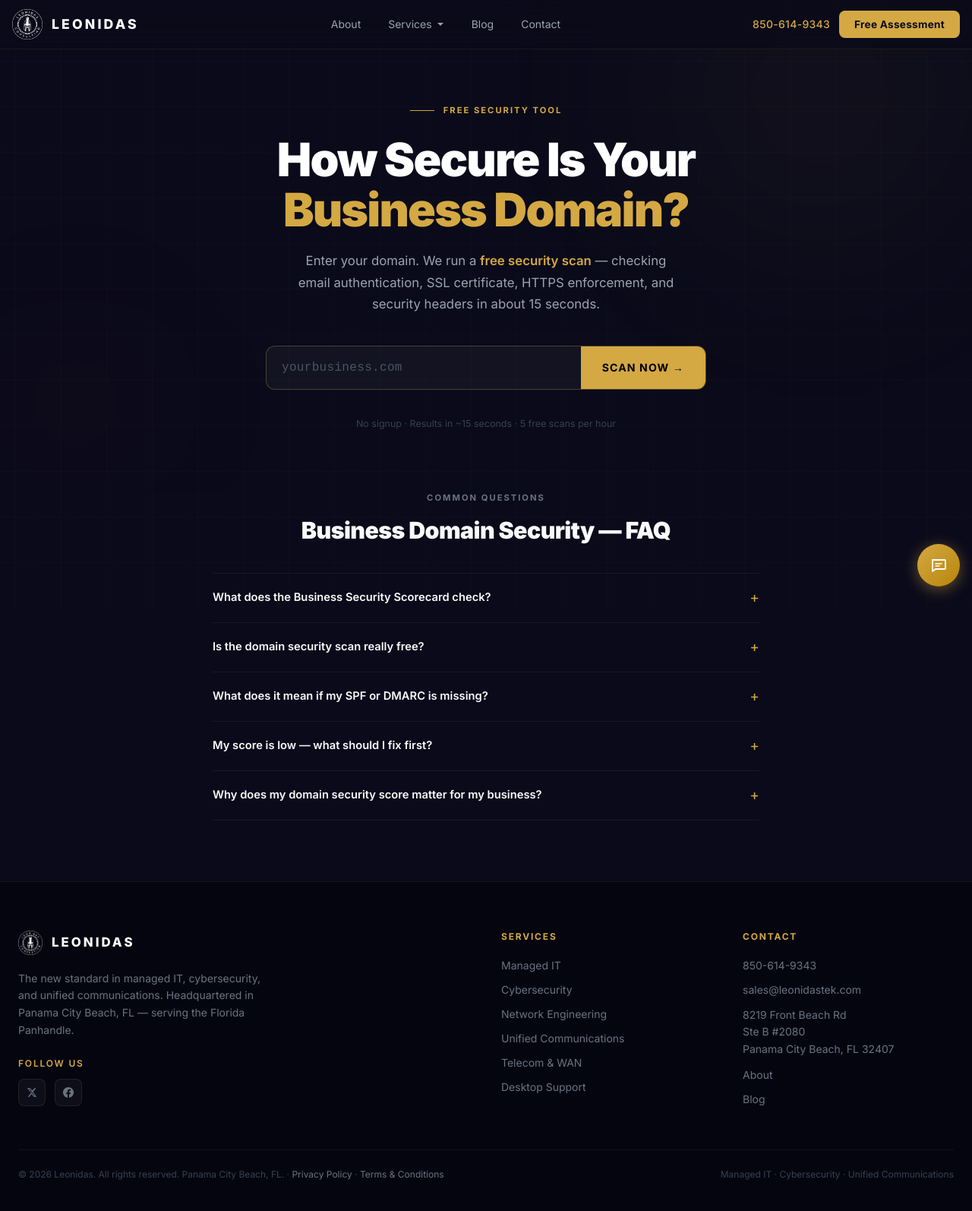
After one commit to LeonidasConsulting/leonidas-php, a PHP site: page /resources/security-scorecard.php in a window 1280 px wide. The commit adds this page. Shown: the whole page at 76% size. Run offline with PHP 8.4, Linux system fonts and the light colour scheme; a stand-in replaces the project's code that opens the database connection; style sheets or scripts are compiled from the project's sources; some libraries are stand-ins or nearby versions.

Commit message:
feat: Business Security Scorecard — domain scanner tool
- resources/scorecard-check.php: POST AJAX endpoint; rate-limited (5/hr),
  checks MX, SPF, DMARC, DKIM, SSL, HTTPS redirect, security headers; returns
  JSON score + per-check results
- resources/security-scorecard.php: full page with animated score ring,
  loading steps, check cards, FAQ section, FAQPage + BreadcrumbList JSON-LD
- sitemap.php: add /resources/security-scorecard entry
- services/managed-it.php: add security scorecard teaser CTA section

Co-Authored-By: Claude Sonnet 4.6 <noreply@anthropic.com>

```diff
--- /dev/null
+++ b/resources/security-scorecard.php
@@ -0,0 +1,334 @@
+<?php
+require_once dirname(__DIR__) . '/includes/config.php';
+
+$page_title       = 'Free Business Security Scorecard — Scan Your Domain | Leonidas';
+$page_description = 'Free domain security scan in 15 seconds. Check SPF, DMARC, DKIM, SSL, HTTPS redirect, and security headers. See your score and exactly what to fix.';
+$page_url         = SITE_URL . '/resources/security-scorecard';
+$canonical_url    = $page_url;
+$meta_description = $page_description;
+$og_image         = SITE_URL . '/assets/og-managed-it.png';
+$og_image_width   = 1200;
+$og_image_height  = 630;
+
+$faq_items = [
+    ['q'=>'What does the Business Security Scorecard check?',
+     'a'=>'Seven areas: MX email records, SPF anti-spoofing policy, DMARC enforcement, DKIM email signing, SSL certificate validity, HTTPS redirect enforcement, and security response headers (HSTS, X-Frame-Options, X-Content-Type-Options). All checks use real DNS lookups and live HTTP requests against your domain — nothing simulated.'],
+    ['q'=>'Is the domain security scan really free?',
+     'a'=>'Yes, completely free with no signup required. Enter your domain and get results in about 15 seconds. The scan is rate-limited to 5 scans per hour per IP to prevent abuse.'],
+    ['q'=>'What does it mean if my SPF or DMARC is missing?',
+     'a'=>'Without SPF and DMARC, anyone can send email that appears to come from your domain — a technique called email spoofing. It is used in business email compromise (BEC) attacks, the number one cybercrime by dollar loss per the FBI IC3. It also degrades your email deliverability over time.'],
+    ['q'=>'My score is low — what should I fix first?',
+     'a'=>'Fix email security first: SPF, DMARC, and DKIM together prevent spoofing and improve deliverability. SSL and HTTPS redirect come next since they affect every site visitor. Security headers round out the hardening. Leonidas configures all of these as part of every managed IT and cybersecurity engagement.'],
+    ['q'=>'Why does my domain security score matter for my business?',
+     'a'=>'Each failed check is a real attack surface that adversaries actively exploit against small businesses. Missing DMARC means spoofed emails reach your employees. An expiring SSL cert locks visitors out of your site. Missing HSTS exposes sessions to downgrade attacks. These are the actual entry points used in real SMB compromises.'],
+];
+
+$faq_schema = array_map(fn($f) => [
+    '@type'=>'Question','name'=>$f['q'],
+    'acceptedAnswer'=>['@type'=>'Answer','text'=>$f['a']],
+], $faq_items);
+
+$page_json_ld =
+    '<script type="application/ld+json">'.json_encode([
+        '@context'=>'https://schema.org','@type'=>'WebApplication',
+        'name'=>'Business Security Scorecard',
+        'description'=>'Free domain security scanner — SPF, DMARC, DKIM, SSL, HTTPS, and security headers.',
+        'url'=>$page_url,'applicationCategory'=>'SecurityApplication','operatingSystem'=>'Any',
+        'offers'=>['@type'=>'Offer','price'=>'0','priceCurrency'=>'USD'],
+        'author'=>['@type'=>'Organization','name'=>'Leonidas','url'=>SITE_URL],
+    ],JSON_UNESCAPED_SLASHES).'</script>'.
+    '<script type="application/ld+json">'.json_encode([
+        '@context'=>'https://schema.org','@type'=>'FAQPage',
+        'mainEntity'=>$faq_schema,
+    ],JSON_UNESCAPED_SLASHES).'</script>'.
+    '<script type="application/ld+json">'.json_encode([
+        '@context'=>'https://schema.org','@type'=>'BreadcrumbList',
+        'itemListElement'=>[
+            ['@type'=>'ListItem','position'=>1,'name'=>'Home','item'=>SITE_URL],
+            ['@type'=>'ListItem','position'=>2,'name'=>'Resources','item'=>SITE_URL.'/resources'],
+            ['@type'=>'ListItem','position'=>3,'name'=>'Business Security Scorecard','item'=>$page_url],
+        ],
+    ],JSON_UNESCAPED_SLASHES).'</script>';
+
+$page_css = '
+  .scan-input-wrap {
+    display:flex; max-width:580px; margin:0 auto;
+    background:rgba(255,255,255,0.04); border:1px solid rgba(212,168,67,0.3);
+    border-radius:0.75rem; overflow:hidden; transition:border-color 0.2s,box-shadow 0.2s;
+  }
+  .scan-input-wrap:focus-within { border-color:rgba(212,168,67,0.7); box-shadow:0 0 0 3px rgba(212,168,67,0.1); }
+  .scan-input {
+    flex:1; background:none; border:none; outline:none; padding:1rem 1.25rem;
+    font-size:1rem; color:#FFFFFF; font-family:"Courier New",monospace; letter-spacing:0.02em;
+  }
+  .scan-input::placeholder { color:#4B5563; }
+  .scan-btn {
+    background:#D4A843; color:#000; border:none; padding:0 1.75rem;
+    font-size:0.88rem; font-weight:700; letter-spacing:0.08em; text-transform:uppercase;
+    cursor:pointer; transition:background 0.2s; white-space:nowrap; flex-shrink:0;
+  }
+  .scan-btn:hover { background:#E8BC55; }
+  .scan-btn:disabled { background:#4B5563; cursor:not-allowed; }
+  #score-ring { transition:stroke-dasharray 1.2s cubic-bezier(0.16,1,0.3,1); }
+  .status-pass { color:#4ADE80; } .status-warn { color:#FBBF24; } .status-fail { color:#EF4444; }
+  .border-pass { border-left-color:#4ADE80 !important; }
+  .border-warn { border-left-color:#FBBF24 !important; }
+  .border-fail { border-left-color:#EF4444 !important; }
+  .check-card {
+    background:rgba(255,255,255,0.02); border:1px solid rgba(255,255,255,0.06);
+    border-left:3px solid rgba(255,255,255,0.1); border-radius:0.75rem;
+    padding:1rem 1.25rem; display:flex; gap:0.875rem; align-items:flex-start;
+  }
+  .check-icon { font-size:1.1rem; flex-shrink:0; margin-top:0.05rem; line-height:1; }
+  .check-label { font-size:0.88rem; font-weight:600; color:#F9FAFB; margin-bottom:0.25rem; }
+  .check-detail { font-size:0.78rem; color:#6B7280; line-height:1.55; }
+  .check-pts { font-size:0.72rem; margin-top:0.35rem; color:#4B5563; }
+  .scan-step { display:flex; align-items:center; gap:0.75rem; padding:0.5rem 0; color:#6B7280; font-size:0.85rem; opacity:0; transition:opacity 0.3s; }
+  .scan-step.visible { opacity:1; }
+  .spinner { width:14px; height:14px; border:2px solid rgba(212,168,67,0.2); border-top-color:#D4A843; border-radius:50%; animation:spin 0.7s linear infinite; flex-shrink:0; }
+  @keyframes spin { to { transform:rotate(360deg); } }
+  .faq-trigger[aria-expanded="true"] .faq-icon { transform:rotate(45deg); }
+  @media (max-width:640px) {
+    .scan-input-wrap { flex-direction:column; }
+    .scan-btn { padding:0.875rem; border-radius:0; }
+    .checks-grid { grid-template-columns:1fr !important; }
+  }
+';
+require_once dirname(__DIR__) . '/includes/header.php';
+?>
+
+<!-- HERO -->
+<section style="padding-top:8rem;padding-bottom:5rem;position:relative;overflow:hidden;">
+  <div class="orb" style="width:700px;height:700px;background:radial-gradient(circle,rgba(212,168,67,0.05) 0%,transparent 70%);top:-200px;right:-150px;"></div>
+  <div class="orb" style="width:400px;height:400px;background:radial-gradient(circle,rgba(239,68,68,0.03) 0%,transparent 70%);bottom:-100px;left:-100px;animation-delay:2s;"></div>
+  <div class="max-w-3xl mx-auto px-6 text-center">
+    <div class="section-label fade-in" style="display:inline-flex;align-items:center;gap:0.75rem;margin-bottom:1.5rem;">
+      <span style="font-size:0.7rem;font-weight:700;letter-spacing:0.18em;color:#D4A843;text-transform:uppercase;">Free Security Tool</span>
+    </div>
+    <h1 class="fade-in fade-in-delay-1" style="font-size:clamp(2.2rem,5vw,3.8rem);font-weight:900;letter-spacing:-0.03em;line-height:1.08;color:#FFFFFF;margin-bottom:1.25rem;">
+      How Secure Is Your<br><span style="color:#D4A843;">Business Domain?</span>
+    </h1>
+    <p class="fade-in fade-in-delay-2" style="font-size:1.05rem;color:#9CA3AF;max-width:520px;margin:0 auto 2.5rem;line-height:1.7;">
+      Enter your domain. We run a <strong style="color:#D4A843;font-weight:600;">free security scan</strong> — checking email authentication, SSL certificate, HTTPS enforcement, and security headers in about 15 seconds.
+    </p>
+    <form id="scan-form" class="fade-in fade-in-delay-2" onsubmit="return false;">
+      <div class="scan-input-wrap">
+        <input type="text" id="domain-input" class="scan-input"
+               placeholder="yourbusiness.com" autocomplete="off" spellcheck="false"
+               aria-label="Your business domain">
+        <button type="submit" class="scan-btn" id="scan-btn">Scan Now →</button>
+      </div>
+      <p id="scan-error" style="color:#EF4444;font-size:0.82rem;margin-top:0.75rem;min-height:1.2em;"></p>
+    </form>
+    <p class="fade-in fade-in-delay-2" style="font-size:0.78rem;color:#374151;margin-top:0.5rem;">
+      No signup · Results in ~15 seconds · 5 free scans per hour
+    </p>
+  </div>
+</section>
+
+<!-- LOADING STATE -->
+<section id="loading-state" style="display:none;padding-bottom:4rem;">
+  <div class="max-w-sm mx-auto px-6 text-center">
+    <div style="font-size:0.75rem;font-weight:700;letter-spacing:0.15em;color:#D4A843;text-transform:uppercase;margin-bottom:1.75rem;">
+      Scanning <span id="scanning-domain" style="color:#FFFFFF;"></span>
+    </div>
+    <div id="scan-steps" style="text-align:left;display:inline-block;">
+      <div class="scan-step" id="step-dns"><div class="spinner"></div>Checking DNS records…</div>
+      <div class="scan-step" id="step-email"><div class="spinner"></div>Analyzing email security — SPF / DMARC / DKIM…</div>
+      <div class="scan-step" id="step-ssl"><div class="spinner"></div>Inspecting SSL certificate…</div>
+      <div class="scan-step" id="step-https"><div class="spinner"></div>Testing HTTPS enforcement…</div>
+      <div class="scan-step" id="step-headers"><div class="spinner"></div>Checking security headers…</div>
+    </div>
+  </div>
+</section>
+
+<!-- RESULTS STATE -->
+<section id="results-state" style="display:none;padding-bottom:5rem;position:relative;z-index:1;">
+  <div class="max-w-4xl mx-auto px-6">
+    <div style="display:flex;flex-direction:column;align-items:center;margin-bottom:3rem;">
+      <div style="font-size:0.7rem;font-weight:700;letter-spacing:0.18em;color:#6B7280;text-transform:uppercase;margin-bottom:1.5rem;">
+        Security Report for <span id="result-domain" style="color:#D4A843;"></span>
+      </div>
+      <div style="margin-bottom:1.25rem;">
+        <svg viewBox="0 0 200 200" style="width:190px;height:190px;" aria-label="Security score gauge">
+          <circle cx="100" cy="100" r="80" fill="none" stroke="rgba(255,255,255,0.05)" stroke-width="14"/>
+          <circle id="score-ring" cx="100" cy="100" r="80" fill="none" stroke="#4ADE80"
+                  stroke-width="14" stroke-linecap="round"
+                  stroke-dasharray="0 503" transform="rotate(-90 100 100)"/>
+          <text id="score-number" x="100" y="93" text-anchor="middle"
+                font-size="44" font-weight="900" fill="#FFFFFF" font-family="Inter,sans-serif">0</text>
+          <text x="100" y="116" text-anchor="middle" font-size="13" fill="#6B7280" font-family="Inter,sans-serif">out of 100</text>
+        </svg>
+      </div>
+      <div id="score-label" style="font-size:1.1rem;font-weight:700;margin-bottom:0.5rem;"></div>
+      <div id="score-summary" style="font-size:0.88rem;color:#6B7280;max-width:420px;text-align:center;line-height:1.6;"></div>
+    </div>
+    <div id="checks-grid" class="checks-grid" style="display:grid;grid-template-columns:1fr 1fr;gap:0.875rem;margin-bottom:2.5rem;"></div>
+    <div style="text-align:center;margin-bottom:3rem;">
+      <button onclick="resetScanner()" style="background:none;border:1px solid rgba(212,168,67,0.3);color:#D4A843;padding:0.625rem 1.5rem;border-radius:0.5rem;cursor:pointer;font-size:0.85rem;font-weight:600;">← Scan Another Domain</button>
+    </div>
+    <div style="background:linear-gradient(135deg,rgba(212,168,67,0.08),rgba(212,168,67,0.03));border:1px solid rgba(212,168,67,0.2);border-radius:1.25rem;padding:2.5rem;text-align:center;position:relative;overflow:hidden;">
+      <div style="position:absolute;inset:0;background:radial-gradient(ellipse at center top,rgba(212,168,67,0.06) 0%,transparent 60%);pointer-events:none;"></div>
+      <div style="position:relative;">
+        <div style="font-size:0.7rem;font-weight:700;letter-spacing:0.18em;color:#D4A843;text-transform:uppercase;margin-bottom:0.75rem;">Fix These Issues</div>
+        <h2 style="font-size:clamp(1.4rem,3vw,2rem);font-weight:900;color:#FFFFFF;margin-bottom:0.875rem;">We'll close every gap — free 30-minute assessment</h2>
+        <p style="font-size:0.92rem;color:#9CA3AF;max-width:460px;margin:0 auto 1.75rem;line-height:1.7;">Leonidas configures SPF, DMARC, DKIM, and security headers as part of every managed IT and cybersecurity engagement. Florida Panhandle businesses only.</p>
+        <div style="display:flex;gap:1rem;justify-content:center;flex-wrap:wrap;">
+          <a href="<?= $b ?>/contact" class="btn-primary" style="padding:0.85rem 2rem;font-size:0.95rem;">Get a Free Assessment</a>
+          <a href="tel:8506149343" class="btn-ghost" style="padding:0.85rem 2rem;font-size:0.95rem;">850-614-9343</a>
+        </div>
+      </div>
+    </div>
+  </div>
+</section>
+
+<!-- FAQ -->
+<section style="padding-bottom:5rem;position:relative;z-index:1;">
+  <div class="max-w-3xl mx-auto px-6">
+    <div class="fade-in" style="margin-bottom:2rem;text-align:center;">
+      <div style="font-size:0.7rem;font-weight:700;letter-spacing:0.18em;color:#6B7280;text-transform:uppercase;margin-bottom:0.75rem;">Common Questions</div>
+      <h2 style="font-size:clamp(1.4rem,3vw,1.9rem);font-weight:900;letter-spacing:-0.02em;color:#F9FAFB;">Business Domain Security — FAQ</h2>
+    </div>
+    <?php foreach ($faq_items as $i => $f): ?>
+    <div class="fade-in" style="border-bottom:1px solid rgba(255,255,255,0.06);<?= $i===0?'border-top:1px solid rgba(255,255,255,0.06);':'' ?>">
+      <button class="faq-trigger" aria-expanded="false"
+              onclick="var e=this.getAttribute('aria-expanded')==='true';this.setAttribute('aria-expanded',e?'false':'true');this.nextElementSibling.style.display=e?'none':'block';"
+              style="width:100%;display:flex;justify-content:space-between;align-items:center;gap:1rem;padding:1.1rem 0;background:none;border:none;cursor:pointer;text-align:left;">
+        <span style="font-size:0.92rem;font-weight:600;color:#F9FAFB;line-height:1.4;"><?= htmlspecialchars($f['q']) ?></span>
+        <span class="faq-icon" style="flex-shrink:0;font-size:1.2rem;color:#D4A843;transition:transform 0.25s;">+</span>
+      </button>
+      <div style="display:none;padding-bottom:1.1rem;">
+        <p style="font-size:0.875rem;color:#9CA3AF;line-height:1.75;margin:0;"><?= htmlspecialchars($f['a']) ?></p>
+      </div>
+    </div>
+    <?php endforeach; ?>
+  </div>
+</section>
+
+<script>
+(function() {
+  var SCAN_URL = <?= json_encode(SITE_URL . '/resources/scorecard-check.php') ?>;
+  var CIRC     = 2 * Math.PI * 80; // 502.65 — circumference of r=80 ring
+  var form     = document.getElementById('scan-form');
+  var input    = document.getElementById('domain-input');
+  var btn      = document.getElementById('scan-btn');
+  var errEl    = document.getElementById('scan-error');
+  var heroSec  = form.closest('section');
+  var loadSec  = document.getElementById('loading-state');
+  var resSec   = document.getElementById('results-state');
+
+  function scoreColor(s) {
+    return s >= 85 ? '#4ADE80' : s >= 70 ? '#A3E635' : s >= 50 ? '#FBBF24' : '#EF4444';
+  }
+  function scoreLabel(s) {
+    if (s >= 85) return {text:'Excellent Security Posture', summary:'Your domain is well-protected. A few fine-tuning opportunities may remain.'};
+    if (s >= 70) return {text:'Good — A Few Gaps',          summary:'Solid foundation with some issues worth closing before they become problems.'};
+    if (s >= 50) return {text:'Fair — Action Recommended',  summary:'Multiple gaps that attackers actively exploit. Address these soon.'};
+    return           {text:'At Risk — Immediate Attention', summary:'Critical security controls are missing. Your domain and email are exposed.'};
+  }
+  function checkIcon(s) { return s === 'pass' ? '✓' : s === 'warn' ? '⚠' : '✗'; }
+
+  function makeEl(tag, cls, text) {
+    var el = document.createElement(tag);
+    if (cls)  el.className   = cls;
+    if (text) el.textContent = text;
+    return el;
+  }
+
+  function showLoading(domain) {
+    heroSec.style.display = 'none';
+    resSec.style.display  = 'none';
+    loadSec.style.display = 'block';
+    document.getElementById('scanning-domain').textContent = domain;
+    ['step-dns','step-email','step-ssl','step-https','step-headers'].forEach(function(id, i) {
+      setTimeout(function() { document.getElementById(id).classList.add('visible'); }, i * 1600);
+    });
+  }
+
+  function showResults(data) {
+    loadSec.style.display = 'none';
+    resSec.style.display  = 'block';
+    document.getElementById('result-domain').textContent = data.domain;
+
+    var ring  = document.getElementById('score-ring');
+    var numEl = document.getElementById('score-number');
+    var color = scoreColor(data.score);
+    ring.setAttribute('stroke', color);
+    ring.setAttribute('stroke-dasharray', '0 ' + CIRC);
+    requestAnimationFrame(function() {
+      requestAnimationFrame(function() {
+        ring.setAttribute('stroke-dasharray', (data.score / 100 * CIRC) + ' ' + CIRC);
+      });
+    });
+
+    var cur = 0;
+    (function tick() {
+      var diff = data.score - cur;
+      if (Math.abs(diff) < 1) { numEl.textContent = data.score; return; }
+      cur += diff * 0.12;
+      numEl.textContent = Math.round(cur);
+      requestAnimationFrame(tick);
+    })();
+
+    var labelEl = document.getElementById('score-label');
+    var lbl = scoreLabel(data.score);
+    labelEl.textContent = data.score + ' / 100 — ' + lbl.text;
+    labelEl.style.color = color;
+    document.getElementById('score-summary').textContent = lbl.summary;
+
+    var grid = document.getElementById('checks-grid');
+    grid.textContent = '';
+    data.checks.forEach(function(c) {
+      var card    = makeEl('div', 'check-card border-' + c.status);
+      var icon    = makeEl('div', 'check-icon status-' + c.status, checkIcon(c.status));
+      var info    = makeEl('div');
+      var label   = makeEl('div', 'check-label',  c.label);
+      var detail  = makeEl('div', 'check-detail', c.detail);
+      var pts     = makeEl('div', 'check-pts',    c.points + ' / ' + c.max + ' pts');
+      info.appendChild(label);
+      info.appendChild(detail);
+      info.appendChild(pts);
+      card.appendChild(icon);
+      card.appendChild(info);
+      grid.appendChild(card);
+    });
+  }
+
+  window.resetScanner = function() {
+    resSec.style.display  = 'none';
+    heroSec.style.display = 'block';
+    input.value = ''; errEl.textContent = ''; btn.disabled = false;
+    document.querySelectorAll('.scan-step').forEach(function(el) { el.classList.remove('visible'); });
+  };
+
+  form.addEventListener('submit', async function() {
+    var raw    = input.value.trim();
+    var domain = raw.replace(/^https?:\/\//i,'').split(/[/?#]/)[0].replace(/^www\./i,'').toLowerCase();
+    if (!domain || !/^[a-z0-9]([a-z0-9\-]{0,61}[a-z0-9])?(\.[a-z0-9]([a-z0-9\-]{0,61}[a-z0-9])?)*\.[a-z]{2,}$/.test(domain)) {
+      errEl.textContent = 'Please enter a valid domain (e.g. yourbusiness.com).';
+      return;
+    }
+    errEl.textContent = ''; btn.disabled = true;
+    showLoading(domain);
+    try {
+      var res  = await fetch(SCAN_URL, {
+        method: 'POST',
+        headers: {'Content-Type': 'application/x-www-form-urlencoded'},
+        body: 'domain=' + encodeURIComponent(domain)
+      });
+      var data = await res.json();
+      if (data.error) {
+        loadSec.style.display = 'none'; heroSec.style.display = 'block';
+        errEl.textContent = data.error; btn.disabled = false;
+        return;
+      }
+      showResults(data);
+    } catch(e) {
+      loadSec.style.display = 'none'; heroSec.style.display = 'block';
+      errEl.textContent = 'Scan failed. Please try again.'; btn.disabled = false;
+    }
+  });
+})();
+</script>
+
+<?php require_once dirname(__DIR__) . '/includes/footer.php'; ?>
--- a/sitemap.php
+++ b/sitemap.php
@@ -25,6 +25,7 @@ $static_pages = [
     ['loc'=>'/industries/government-contractors', 'lastmod'=>'2026-04-03', 'changefreq'=>'monthly', 'priority'=>'0.7'],
     ['loc'=>'/industries/professional-services', 'lastmod'=>'2026-04-03', 'changefreq'=>'monthly', 'priority'=>'0.7'],
     ['loc'=>'/resources/downtime-calculator', 'lastmod'=>'2026-04-05', 'changefreq'=>'monthly', 'priority'=>'0.7'],
+    ['loc'=>'/resources/security-scorecard', 'lastmod'=>'2026-04-05', 'changefreq'=>'monthly', 'priority'=>'0.7'],
     ['loc'=>'/privacy-policy', 'lastmod'=>'2026-04-03', 'changefreq'=>'yearly', 'priority'=>'0.2'],
     ['loc'=>'/terms-and-conditions', 'lastmod'=>'2026-04-03', 'changefreq'=>'yearly', 'priority'=>'0.2'],
 ];
```
Also changed, not shown: resources/scorecard-check.php (added, +156 -0 lines), services/managed-it.php (+19 -0 lines).
